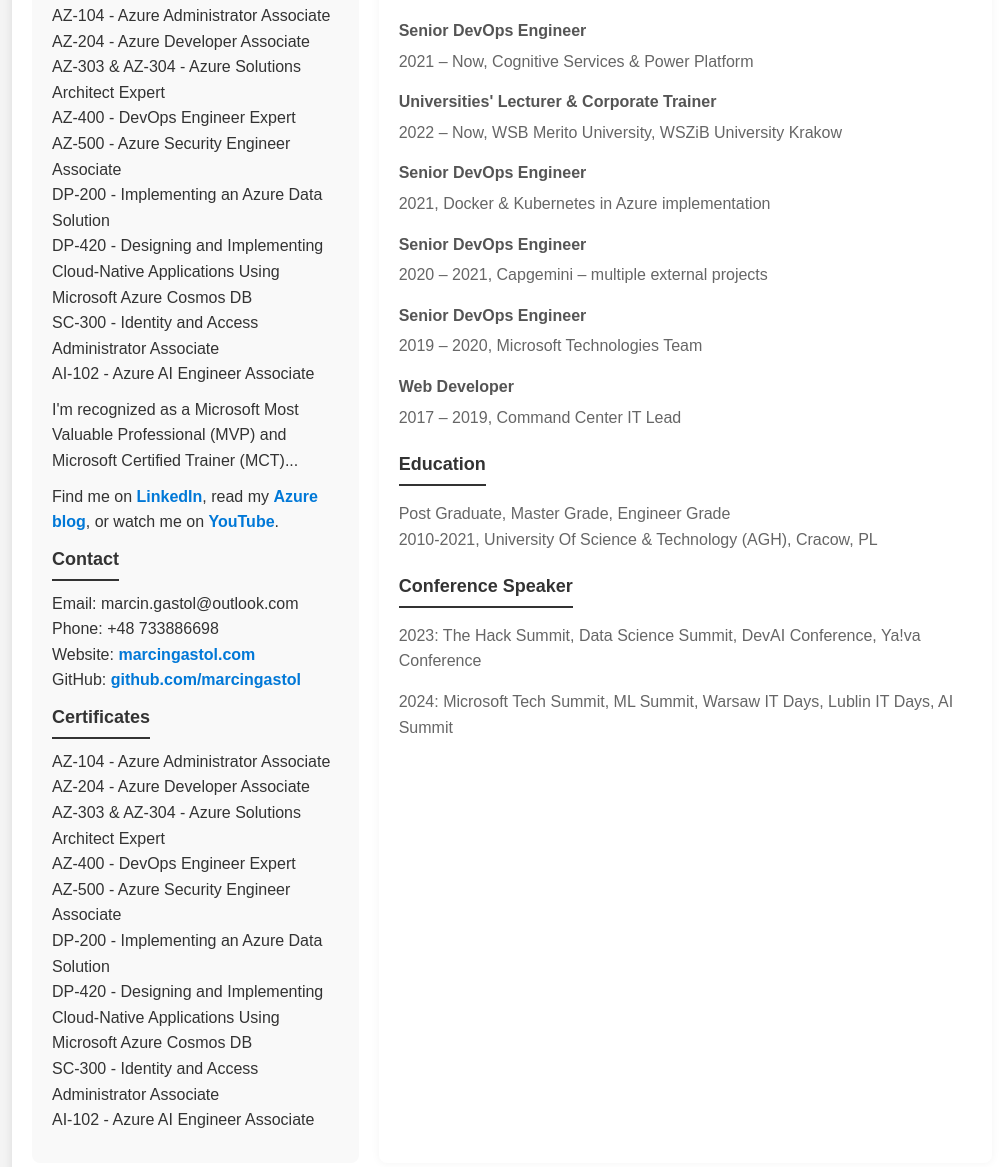
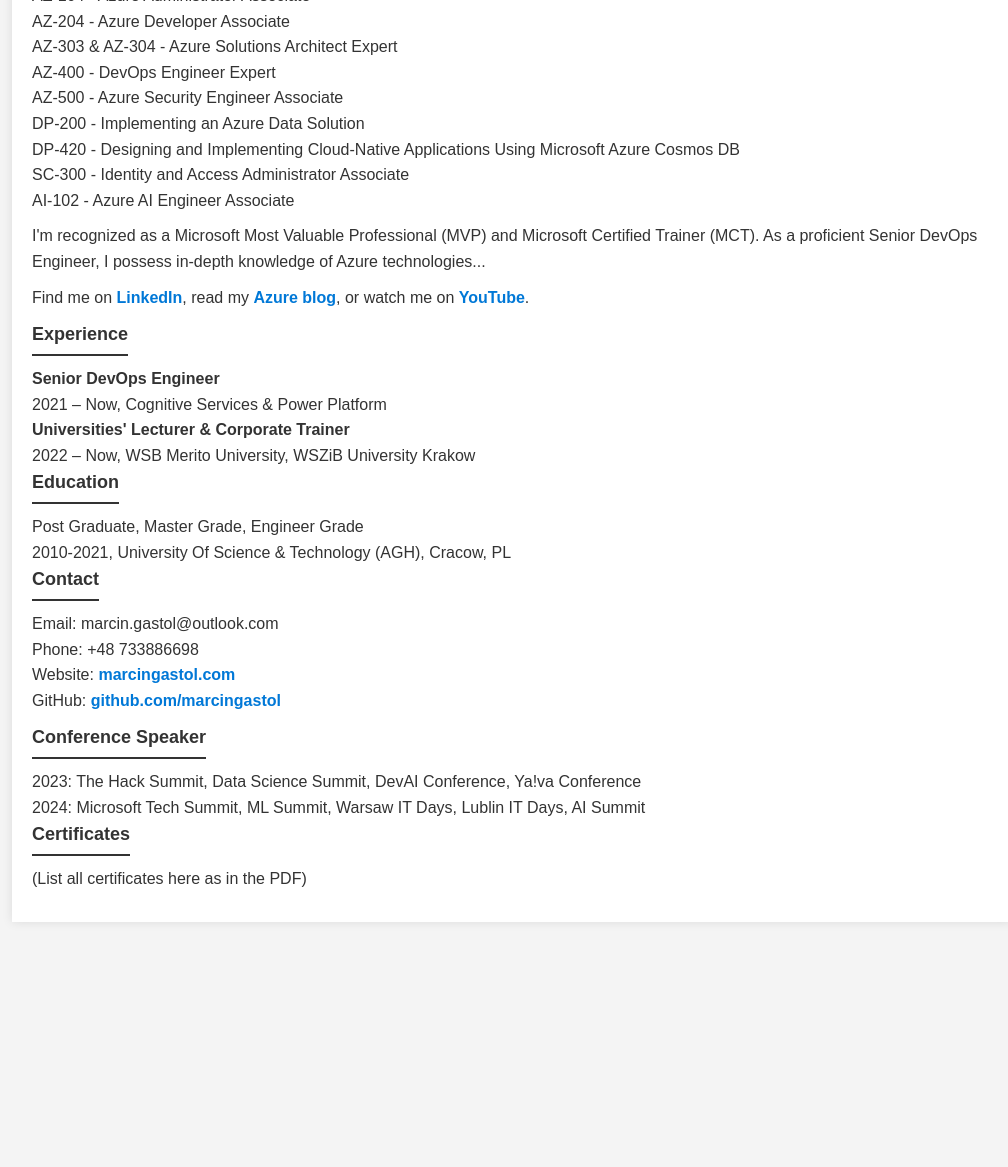
Before and after one commit to marcingastol/swa-template-1, a plain HTML site: page index.html in a window 1280 px wide. Shown: the part 211-1378 px from the top of the page, without its empty margins (128-1136 px from the left). After the commit the page ends 1153 px from the top, so only its background shows below. Drawn offline with Linux system fonts and the light colour scheme.

Commit message:
Update index.html

```diff
--- a/index.html
+++ b/index.html
@@ -13,8 +13,6 @@
             <h2>Senior DevOps Engineer, Microsoft MVP & MCT</h2>
         </header>
 
-        <div class="resume-content">
-            <aside class="left-column">
         <section class="profile">
             <h3>Profile</h3>
             <p>AZ-104 - Azure Administrator Associate<br>
@@ -26,8 +24,27 @@
                DP-420 - Designing and Implementing Cloud-Native Applications Using Microsoft Azure Cosmos DB<br>
                SC-300 - Identity and Access Administrator Associate<br>
                AI-102 - Azure AI Engineer Associate</p>
-                    <p>I'm recognized as a Microsoft Most Valuable Professional (MVP) and Microsoft Certified Trainer (MCT)...</p>
+            <p>I'm recognized as a Microsoft Most Valuable Professional (MVP) and Microsoft Certified Trainer (MCT). As a proficient Senior DevOps Engineer, I possess in-depth knowledge of Azure technologies...</p>
             <p>Find me on <a href="https://www.linkedin.com/in/marcin-gastol">LinkedIn</a>, read my <a href="https://marcingastol.com">Azure blog</a>, or watch me on <a href="https://www.youtube.com/@Azurein5minutes">YouTube</a>.</p>
+        </section>
+
+        <section class="experience">
+            <h3>Experience</h3>
+            <div>
+                <h4>Senior DevOps Engineer</h4>
+                <p>2021 – Now, Cognitive Services & Power Platform</p>
+            </div>
+            <div>
+                <h4>Universities' Lecturer & Corporate Trainer</h4>
+                <p>2022 – Now, WSB Merito University, WSZiB University Krakow</p>
+            </div>
+            <!-- Add other experience sections here as needed -->
+        </section>
+
+        <section class="education">
+            <h3>Education</h3>
+            <p>Post Graduate, Master Grade, Engineer Grade<br>
+               2010-2021, University Of Science & Technology (AGH), Cracow, PL</p>
         </section>
 
         <section class="contact">
@@ -38,62 +55,16 @@
                GitHub: <a href="https://github.com/marcingastol">github.com/marcingastol</a></p>
         </section>
 
-                <section class="certificates">
-                    <h3>Certificates</h3>
-                    <p>AZ-104 - Azure Administrator Associate<br>
-                       AZ-204 - Azure Developer Associate<br>
-                       AZ-303 & AZ-304 - Azure Solutions Architect Expert<br>
-                       AZ-400 - DevOps Engineer Expert<br>
-                       AZ-500 - Azure Security Engineer Associate<br>
-                       DP-200 - Implementing an Azure Data Solution<br>
-                       DP-420 - Designing and Implementing Cloud-Native Applications Using Microsoft Azure Cosmos DB<br>
-                       SC-300 - Identity and Access Administrator Associate<br>
-                       AI-102 - Azure AI Engineer Associate</p>
-                </section>
-            </aside>
-
-            <main class="main-column">
-                <section class="experience">
-                    <h3>Experience</h3>
-                    <div>
-                        <h4>Senior DevOps Engineer</h4>
-                        <p>2021 – Now, Cognitive Services & Power Platform</p>
-                    </div>
-                    <div>
-                        <h4>Universities' Lecturer & Corporate Trainer</h4>
-                        <p>2022 – Now, WSB Merito University, WSZiB University Krakow</p>
-                    </div>
-                    <div>
-                        <h4>Senior DevOps Engineer</h4>
-                        <p>2021, Docker & Kubernetes in Azure implementation</p>
-                    </div>
-                    <div>
-                        <h4>Senior DevOps Engineer</h4>
-                        <p>2020 – 2021, Capgemini – multiple external projects</p>
-                    </div>
-                    <div>
-                        <h4>Senior DevOps Engineer</h4>
-                        <p>2019 – 2020, Microsoft Technologies Team</p>
-                    </div>
-                    <div>
-                        <h4>Web Developer</h4>
-                        <p>2017 – 2019, Command Center IT Lead</p>
-                    </div>
-                </section>
-
-                <section class="education">
-                    <h3>Education</h3>
-                    <p>Post Graduate, Master Grade, Engineer Grade<br>
-                       2010-2021, University Of Science & Technology (AGH), Cracow, PL</p>
-                </section>
-
         <section class="conferences">
             <h3>Conference Speaker</h3>
             <p>2023: The Hack Summit, Data Science Summit, DevAI Conference, Ya!va Conference</p>
             <p>2024: Microsoft Tech Summit, ML Summit, Warsaw IT Days, Lublin IT Days, AI Summit</p>
         </section>
-            </main>
-        </div>
+
+        <section class="certificates">
+            <h3>Certificates</h3>
+            <p>(List all certificates here as in the PDF)</p>
+        </section>
     </div>
 </body>
 </html>
```
Lines whose indentation alone changed are shown as unchanged.
